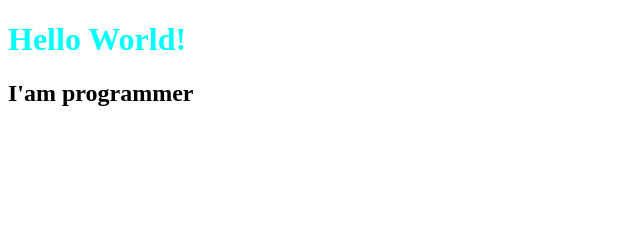
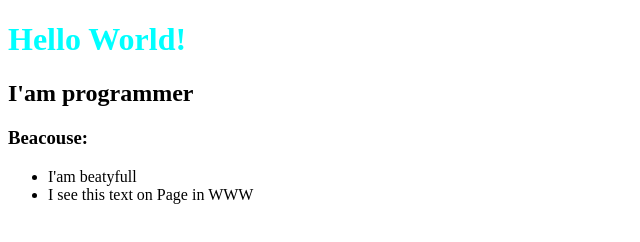
Before and after one commit to Muradzhon/github-pages-example, a plain HTML site: page index.html in a window 1280 px wide. Shown: the whole page, without its empty margins (0-640 px from the left). Drawn offline with Linux system fonts and the light colour scheme.

Commit message:
add h3 and li

```diff
--- a/index.html
+++ b/index.html
@@ -10,6 +10,11 @@
 <body>
     <h1>Hello World!</h1>
     <h2>I'am programmer</h2>
+    <h3>Beacouse:</h3>
+    <ul>
+        <li>I'am beatyfull</li>
+        <li>I see this text on Page in WWW</li>
+    </ul>
 
 </body>
 </html>
```
